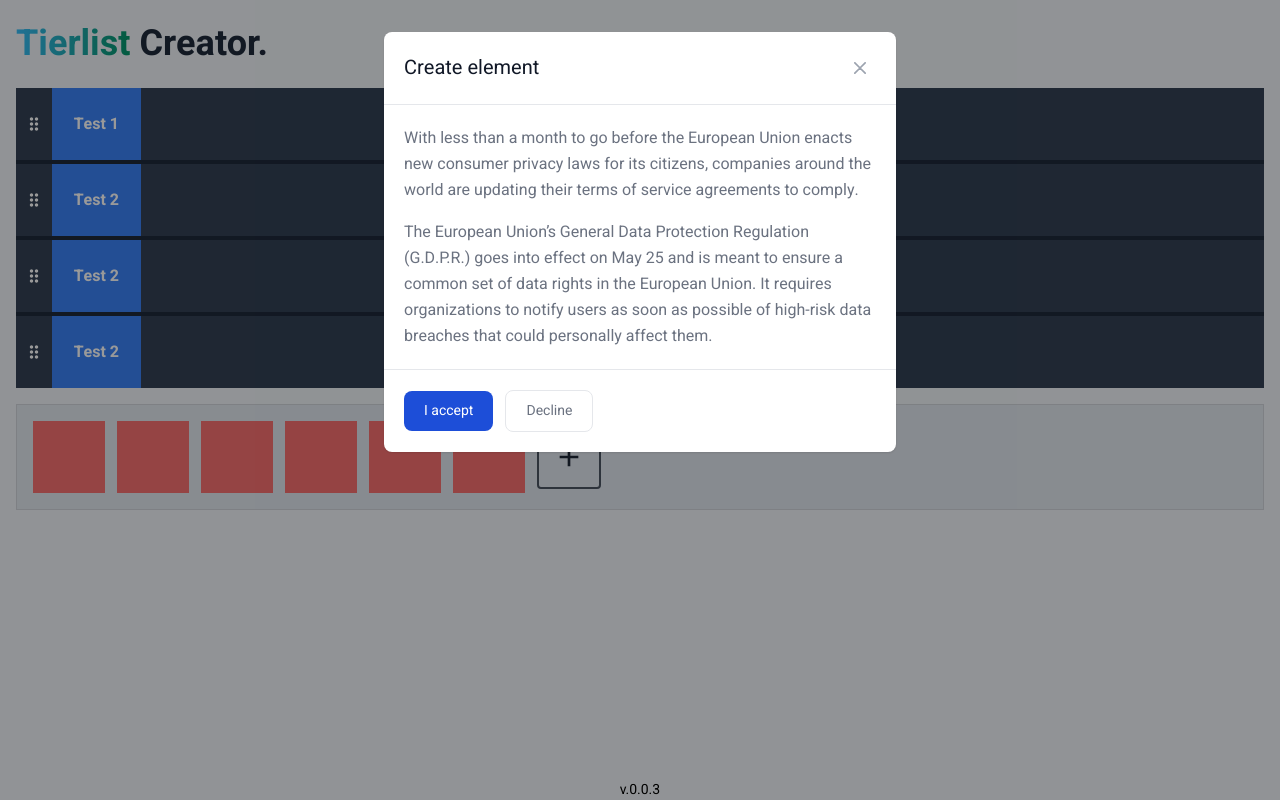
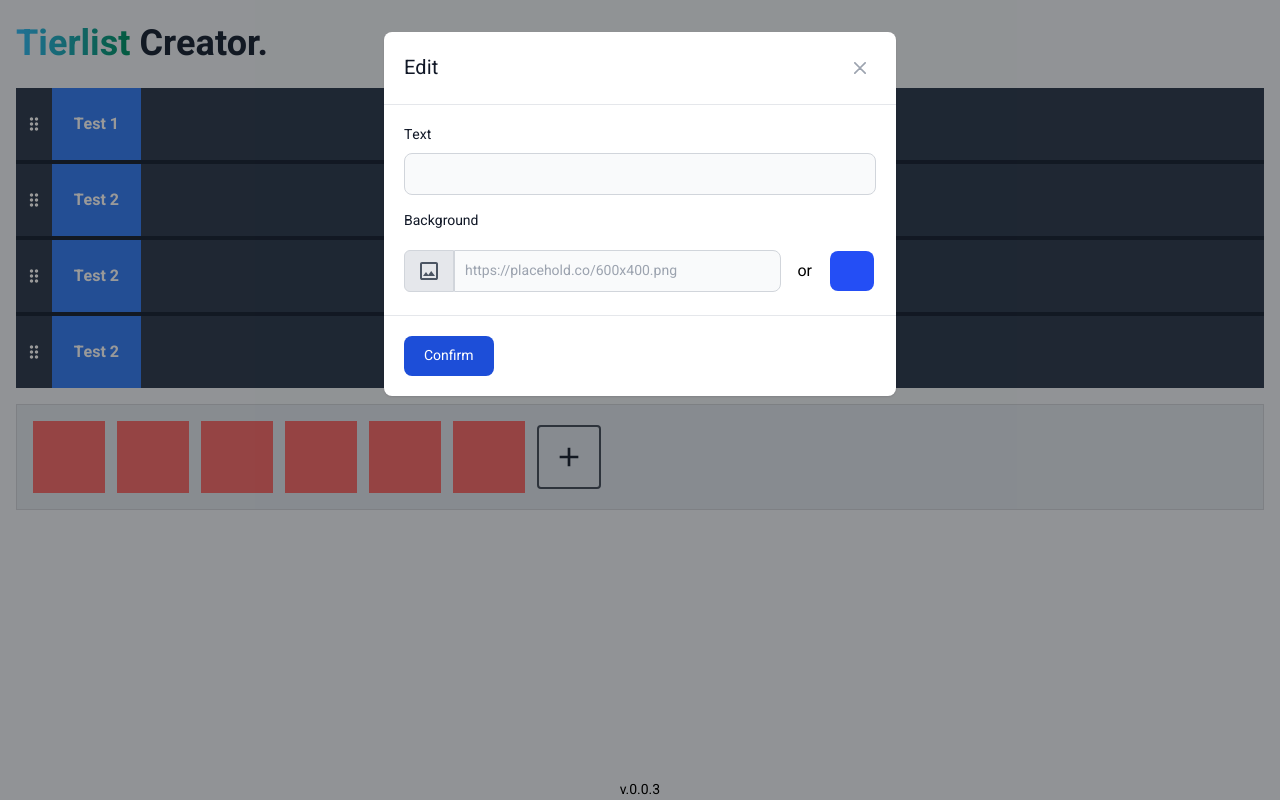
Before and after one commit to atlars/tier-list, a Vue app: page / in a window 1280 px wide. Both pictures are taken after a click on the element 569 px from the left and 457 px from the top of the page. Built offline with nearby package versions, Linux system fonts and the light colour scheme.

Commit message:
feature: element dialog

```diff
--- a/src/components/ContextMenu.vue
+++ b/src/components/ContextMenu.vue
@@ -15,12 +15,12 @@ interface ContextMenuProps {
 const props = defineProps<ContextMenuProps>()
 
 const emit = defineEmits<{
-  itemSelected: [name: string, context: string]
+  itemSelected: [name: string, context: any]
 }>()
 
 const isVisible = ref(false)
 // Unique identifier for the active context menu
-const context = ref<string>("")
+const context = ref<any>(null)
 const top = ref(0)
 const left = ref(0)
 const menu = ref<HTMLElement | null>(null)
@@ -37,7 +37,7 @@ function onEscKeyRelease(event: KeyboardEvent) {
   if (event.key === 'Escape') close()
 }
 
-function open(event: MouseEvent, menuContext: string) {
+function open(event: MouseEvent, menuContext: any) {
   if (!menu.value) return
 
   if (top.value <= 0 || left.value <= 0) {
--- a/src/components/ElementDialog.vue
+++ b/src/components/ElementDialog.vue
@@ -1,28 +1,35 @@
 <script lang="ts" setup>
 import type { TierElementData } from '@/views/TierList.vue'
+import { onClickOutside } from '@vueuse/core'
 import { ref } from 'vue'
-import { onClickOutside } from '@vueuse/core'
 
 const isVisible = ref(false)
 const modal = ref<HTMLElement | null>(null)
 
-const emit = defineEmits<{
-  onClose: [element: TierElementData]
-}>()
+const templateElement: TierElementData = { id: '', name: '', imageUrl: '', color: '#244ef5' }
 
-const tierElement = ref({id: "-1"})
+const tierElement = ref<TierElementData>(templateElement)
+const editElement = ref(false)
+
+function open(element?: TierElementData) {
+  editElement.value = element !== undefined
+  tierElement.value = {
+    ...templateElement,
+    ...element
+  }
+  isVisible.value = true
+}
 
 function close() {
   isVisible.value = false
   emit('onClose', tierElement.value)
 }
 
-function open(element?: TierElementData) {
-  isVisible.value = true
-  if(element) tierElement.value = element
-}
+onClickOutside(modal, close)
 
-onClickOutside(modal, close)
+const emit = defineEmits<{
+  onClose: [element: TierElementData]
+}>()
 
 defineExpose({
   open,
@@ -34,7 +41,7 @@ defineExpose({
   <Teleport to="#app">
     <div
       v-if="isVisible"
-      class="bg-black bg-opacity-40 fixed z-50 p-4 pt-8 flex h-full max-h-full w-full justify-center overflow-y-auto overflow-x-hidden inset-0"
+      class="fixed inset-0 z-50 flex h-full max-h-full w-full justify-center overflow-y-auto overflow-x-hidden bg-black bg-opacity-40 p-4 pt-8"
     >
       <div class="relative max-h-full w-full max-w-lg">
         <!-- Modal content -->
@@ -43,7 +50,7 @@ defineExpose({
           <div
             class="flex items-center justify-between rounded-t border-b p-4 dark:border-gray-600 md:p-5"
           >
-            <h3 class="text-xl font-medium text-gray-900 dark:text-white">Create element</h3>
+            <h3 class="text-xl font-medium text-gray-900 dark:text-white">{{ editElement ? "Edit" : "Create"}}</h3>
             <button
               type="button"
               class="ms-auto inline-flex h-8 w-8 items-center justify-center rounded-lg bg-transparent text-sm text-gray-400 hover:bg-gray-200 hover:text-gray-900 dark:hover:bg-gray-600 dark:hover:text-white"
@@ -64,22 +71,54 @@ defineExpose({
                   d="m1 1 6 6m0 0 6 6M7 7l6-6M7 7l-6 6"
                 />
               </svg>
-              <span class="sr-only">Close modal</span>
             </button>
           </div>
           <!-- Modal body -->
           <div class="space-y-4 p-4 md:p-5">
-            <p class="text-base leading-relaxed text-gray-500 dark:text-gray-400">
-              With less than a month to go before the European Union enacts new consumer privacy
-              laws for its citizens, companies around the world are updating their terms of service
-              agreements to comply.
-            </p>
-            <p class="text-base leading-relaxed text-gray-500 dark:text-gray-400">
-              The European Union’s General Data Protection Regulation (G.D.P.R.) goes into effect on
-              May 25 and is meant to ensure a common set of data rights in the European Union. It
-              requires organizations to notify users as soon as possible of high-risk data breaches
-              that could personally affect them.
-            </p>
+            <div>
+              <label for="name" class="mb-2 block text-sm font-medium text-gray-900 dark:text-white"
+                >Text</label
+              >
+              <input
+                type="text"
+                id="name"
+                class="block w-full rounded-lg border border-gray-300 bg-gray-50 p-2.5 text-sm text-gray-900 focus:border-blue-500 focus:ring-blue-500 dark:border-gray-600 dark:bg-gray-700 dark:text-white dark:placeholder-gray-400 dark:focus:border-blue-500 dark:focus:ring-blue-500"
+                v-model="tierElement.name"
+              />
+            </div>
+            <label class="block text-sm font-medium text-gray-900 dark:text-white"
+              >Background</label
+            >
+            <div class="flex items-center">
+              <div class="flex flex-1">
+                <span
+                  class="rounded-e-0 inline-flex items-center rounded-s-md border border-gray-300 bg-gray-200 px-3 text-sm text-gray-900 dark:border-gray-600 dark:bg-gray-600 dark:text-gray-400"
+                >
+                  <svg
+                    class="h-6 w-6 fill-gray-600"
+                    xmlns="http://www.w3.org/2000/svg"
+                    viewBox="0 -960 960 960"
+                  >
+                    <path
+                      d="M200-120q-33 0-56.5-23.5T120-200v-560q0-33 23.5-56.5T200-840h560q33 0 56.5 23.5T840-760v560q0 33-23.5 56.5T760-120H200Zm0-80h560v-560H200v560Zm40-80h480L570-480 450-320l-90-120-120 160Zm-40 80v-560 560Z"
+                    />
+                  </svg>
+                </span>
+                <input
+                  type="text"
+                  class="block w-full min-w-0 flex-1 rounded-none rounded-e-lg border border-gray-300 bg-gray-50 p-2.5 text-sm text-gray-900 focus:border-blue-500 focus:ring-blue-500 dark:border-gray-600 dark:bg-gray-700 dark:text-white dark:placeholder-gray-400 dark:focus:border-blue-500 dark:focus:ring-blue-500"
+                  placeholder="https://placehold.co/600x400.png"
+                  v-model="tierElement.imageUrl"
+                />
+              </div>
+              <span class="px-4">or</span>
+              <input
+                id="style1"
+                class="h-12 w-12 cursor-pointer appearance-none bg-transparent"
+                type="color"
+                v-model="tierElement.color"
+              />
+            </div>
           </div>
           <!-- Modal footer -->
           <div
@@ -89,15 +128,9 @@ defineExpose({
               data-modal-hide="medium-modal"
               type="button"
               class="rounded-lg bg-blue-700 px-5 py-2.5 text-center text-sm font-medium text-white hover:bg-blue-800 focus:outline-none focus:ring-4 focus:ring-blue-300 dark:bg-blue-600 dark:hover:bg-blue-700 dark:focus:ring-blue-800"
+              @click="close"
             >
-              I accept
-            </button>
-            <button
-              data-modal-hide="medium-modal"
-              type="button"
-              class="ms-3 rounded-lg border border-gray-200 bg-white px-5 py-2.5 text-sm font-medium text-gray-500 hover:bg-gray-100 hover:text-gray-900 focus:z-10 focus:outline-none focus:ring-4 focus:ring-gray-200 dark:border-gray-500 dark:bg-gray-700 dark:text-gray-300 dark:hover:bg-gray-600 dark:hover:text-white dark:focus:ring-gray-600"
-            >
-              Decline
+              Confirm
             </button>
           </div>
         </div>
@@ -105,3 +138,15 @@ defineExpose({
     </div>
   </Teleport>
 </template>
+
+<style scoped>
+input[type='color']::-moz-color-swatch {
+  border-radius: 8px;
+  border-style: none;
+}
+
+input[type='color']::-webkit-color-swatch {
+  border-radius: 8px;
+  border-style: none;
+}
+</style>
--- a/src/views/TierList.vue
+++ b/src/views/TierList.vue
@@ -85,16 +85,18 @@ const contextMenuItems: ContextMenuItem[] = [
   }
 ]
 
-function openContextMenu(event: MouseEvent, itemId: string) {
-  contextMenu.value?.open(event, itemId)
+function openContextMenu(event: MouseEvent, tierElement: TierElementData) {
+  contextMenu.value?.open(event, tierElement)
 }
 
-function contextMenuItemSelected(name: string, context: string) {
+function contextMenuItemSelected(name: string, tierElement: TierElementData) {
   if (name === 'Delete') {
-    availableElements.value = availableElements.value.filter((element) => element.id !== context)
+    availableElements.value = availableElements.value.filter((element) => element.id !== tierElement.id)
     items.value.forEach((item) => {
-      item.elements = item.elements.filter((element) => element.id !== context)
+      item.elements = item.elements.filter((element) => element.id !== tierElement.id)
     })
+  }else if(name === "Edit") {
+    elementDialog.value?.open(tierElement)
   }
 }
 </script>
@@ -127,7 +129,7 @@ function contextMenuItemSelected(name: string, context: string) {
             <draggable
               :list="element.elements"
               :group="{ name: 'tier-elements' }"
-              item-key="name"
+              item-key="id"
               animation="300"
               :component-data="{
                 name: 'tier-element',
@@ -136,7 +138,7 @@ function contextMenuItemSelected(name: string, context: string) {
               }"
             >
               <template #item>
-                <TierElement @contextmenu.prevent="openContextMenu($event, element.id)" />
+                <TierElement @contextmenu.prevent="openContextMenu($event, element)" />
               </template>
             </draggable>
           </template>
@@ -148,7 +150,7 @@ function contextMenuItemSelected(name: string, context: string) {
     <div class="mt-4 min-h-[6.5rem] border border-gray-300 bg-slate-200 p-4">
       <draggable
         :list="availableElements"
-        item-key="name"
+        item-key="id"
         :group="{ name: 'tier-elements' }"
         animation="300"
         :component-data="{
@@ -157,7 +159,7 @@ function contextMenuItemSelected(name: string, context: string) {
         }"
       >
         <template #item="{ element }">
-          <TierElement @contextmenu.prevent="openContextMenu($event, element.id)" />
+          <TierElement @contextmenu.prevent="openContextMenu($event, element)" />
         </template>
 
         <template #footer>
```
